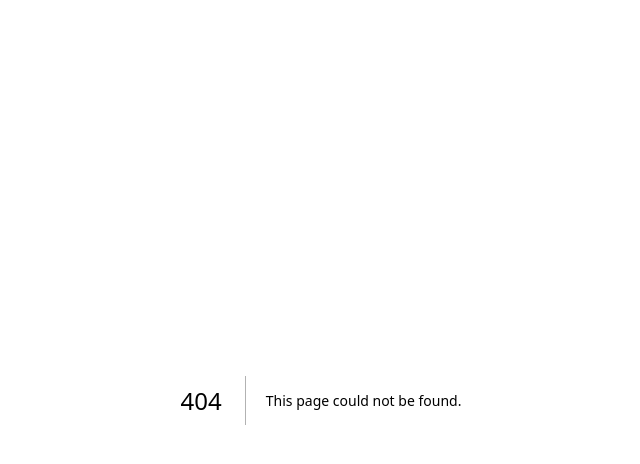
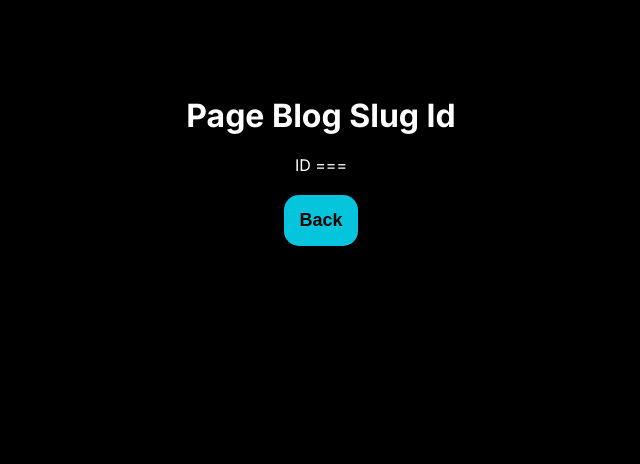
Before and after one commit to kleutons/next-test, a Next.js app: page /blog/1 in a window 1280 px wide. Before the commit this address had no page. Shown: the top 464 px of the page, without its empty margins (319-959 px from the left). Built offline with nearby package versions, Linux system fonts and the light colour scheme.

Commit message:
add: page blog

```diff
--- /dev/null
+++ b/src/app/blog/[slug]/page.tsx
@@ -0,0 +1,16 @@
+
+'use client'
+
+import { useRouter } from "next/navigation";
+
+export default function BlogSlug(){
+    const router = useRouter();
+
+    return(
+    <main className='main'>
+       <h1> Page Blog Slug Id </h1>
+       <p> ID === </p>
+       <button onClick={() => router.push('/')}> Back </button>
+     </main>
+    )
+}
```
